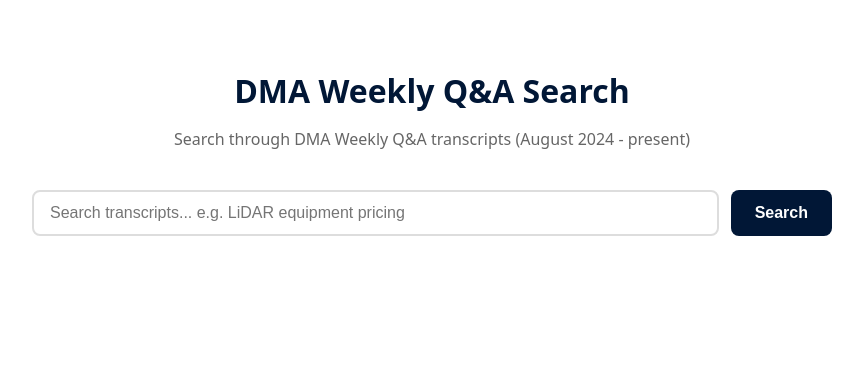
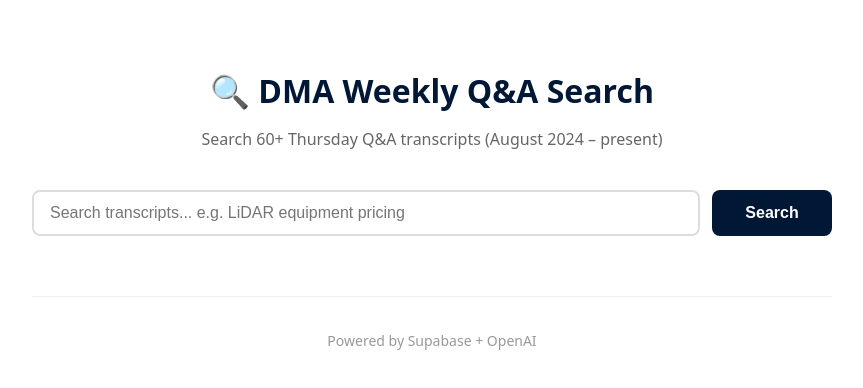
Before and after one commit to Jystmik3/dma-search, a Next.js app: page / in a window 1280 px wide. Shown: the top 388 px of the page, without its empty margins (208-1071 px from the left). Built offline with nearby package versions, Linux system fonts and the light colour scheme.

Commit message:
Add meeting report links and expandable transcript previews

```diff
--- a/app/api/search/route.js
+++ b/app/api/search/route.js
@@ -25,9 +25,13 @@ export async function POST(request) {
     const results = await supaRes.json();
 
     const trimmed = results.map(r => ({
-      id: r.id, call_date: r.call_date, title: r.title,
+      id: r.id,
+      call_date: r.call_date,
+      title: r.title,
       similarity: Math.round(r.similarity * 100) / 100,
       preview: (r.transcript || '').substring(0, 300),
+      full_transcript: (r.transcript || '').substring(0, 2000),
+      report_url: r.drive_file_id ? `https://drive.google.com/file/d/${r.drive_file_id}/view` : null,
     }));
 
     return NextResponse.json({ results: trimmed });
--- a/app/page.js
+++ b/app/page.js
@@ -6,6 +6,7 @@ export default function Home() {
   const [query, setQuery] = useState('');
   const [results, setResults] = useState([]);
   const [loading, setLoading] = useState(false);
+  const [expanded, setExpanded] = useState(null);
 
   const handleSearch = async (e) => {
     e.preventDefault();
@@ -28,32 +29,53 @@ export default function Home() {
   return (
     <div style={{ maxWidth: 800, margin: '0 auto', padding: '40px 20px', fontFamily: 'system-ui, sans-serif' }}>
       <div style={{ textAlign: 'center', marginBottom: 40 }}>
-        <h1 style={{ color: '#011736', fontSize: 32, marginBottom: 8 }}>DMA Weekly Q&A Search</h1>
-        <p style={{ color: '#666', fontSize: 16 }}>Search through DMA Weekly Q&A transcripts (August 2024 - present)</p>
+        <h1 style={{ color: '#011736', fontSize: 32, marginBottom: 8 }}>&#x1F50D; DMA Weekly Q&amp;A Search</h1>
+        <p style={{ color: '#666', fontSize: 16 }}>Search 60+ Thursday Q&amp;A transcripts (August 2024 &ndash; present)</p>
       </div>
 
       <form onSubmit={handleSearch} style={{ display: 'flex', gap: 12, marginBottom: 40 }}>
         <input type="text" value={query} onChange={(e) => setQuery(e.target.value)} placeholder="Search transcripts... e.g. LiDAR equipment pricing" style={{ flex: 1, padding: '12px 16px', fontSize: 16, border: '2px solid #ddd', borderRadius: 8, outline: 'none' }} />
-        <button type="submit" disabled={loading} style={{ padding: '12px 24px', fontSize: 16, backgroundColor: '#011736', color: '#fff', border: 'none', borderRadius: 8, cursor: loading ? 'wait' : 'pointer', fontWeight: 600 }}>
+        <button type="submit" disabled={loading} style={{ padding: '12px 24px', fontSize: 16, backgroundColor: '#011736', color: '#fff', border: 'none', borderRadius: 8, cursor: loading ? 'wait' : 'pointer', fontWeight: 600, minWidth: 120 }}>
           {loading ? 'Searching...' : 'Search'}
         </button>
       </form>
 
       {results.length > 0 && (
         <div>
-          <p style={{ color: '#666', marginBottom: 16 }}>{results.length} results</p>
+          <p style={{ color: '#666', marginBottom: 16 }}>{results.length} results for &ldquo;{query}&rdquo;</p>
           {results.map((r) => (
             <div key={r.id} style={{ border: '1px solid #eee', borderRadius: 8, padding: 20, marginBottom: 16, borderLeft: '4px solid ' + (r.similarity > 0.6 ? '#011736' : r.similarity > 0.4 ? '#ff821f' : '#999') }}>
-              <div style={{ display: 'flex', justifyContent: 'space-between', marginBottom: 8 }}>
+              <div style={{ display: 'flex', justifyContent: 'space-between', marginBottom: 8, flexWrap: 'wrap', gap: 8 }}>
                 <strong style={{ color: '#011736', fontSize: 18 }}>{r.title}</strong>
-                <span style={{ color: '#ff821f', fontWeight: 600, fontSize: 14 }}>{Math.round(r.similarity * 100)}% match</span>
+                <div style={{ display: 'flex', gap: 12, alignItems: 'center' }}>
+                  <span style={{ color: '#ff821f', fontWeight: 600, fontSize: 14 }}>{Math.round(r.similarity * 100)}% match</span>
+                  {r.report_url && (
+                    <a href={r.report_url} target="_blank" rel="noopener noreferrer" style={{ color: '#083964', fontSize: 14, textDecoration: 'none' }}>&#x1F517; View Report</a>
+                  )}
+                </div>
               </div>
               <div style={{ color: '#999', fontSize: 14, marginBottom: 8 }}>{r.call_date}</div>
-              <p style={{ color: '#444', lineHeight: 1.6 }}>{r.preview}...</p>
+              <p style={{ color: '#444', lineHeight: 1.6, marginBottom: 8 }}>
+                {expanded === r.id ? r.full_transcript : (r.preview + '...')}
+              </p>
+              <button
+                onClick={() => setExpanded(expanded === r.id ? null : r.id)}
+                style={{ background: 'none', border: 'none', color: '#083964', cursor: 'pointer', fontSize: 14, padding: 0 }}
+              >
+                {expanded === r.id ? '&#x25B2; Show less' : '&#x25BC; Show more'}
+              </button>
             </div>
           ))}
         </div>
       )}
+
+      {results.length === 0 && query && !loading && (
+        <p style={{ color: '#999', textAlign: 'center' }}>No results found. Try different keywords.</p>
+      )}
+
+      <div style={{ textAlign: 'center', color: '#999', fontSize: 14, marginTop: 60, borderTop: '1px solid #eee', paddingTop: 20 }}>
+        <p>Powered by Supabase + OpenAI</p>
+      </div>
     </div>
   );
 }
```
